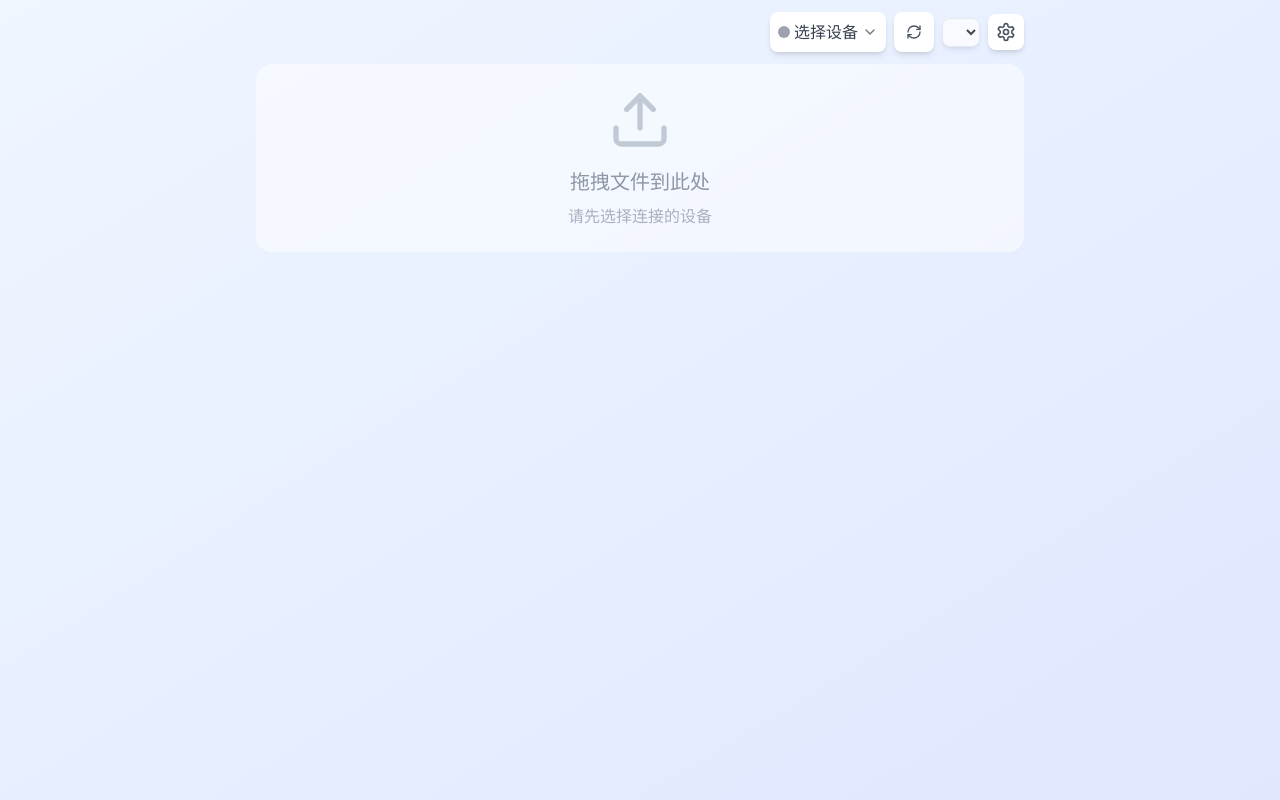
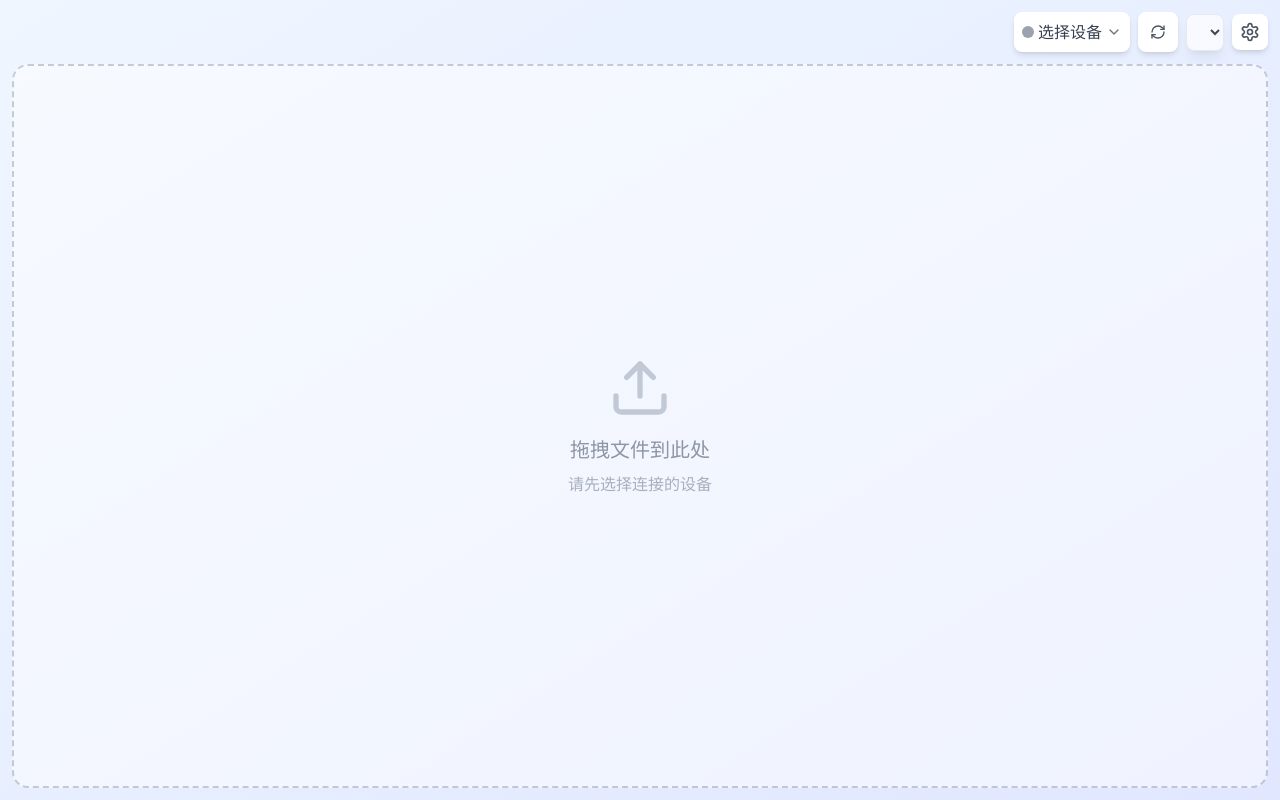
Before and after one commit to bob-mou/push_tool, a React (Vite) app: page / in a window 1280 px wide. Built offline with nearby package versions, Linux system fonts and the light colour scheme.

Commit message:
refactor(ui): 优化布局样式和组件结构，移除无用代码
- 调整多个组件的flex布局和高度设置
- 更新TransferLogViewer的统计信息样式
- 移除TargetPathSelector中保存路径相关逻辑
- 优化SettingsModal的标签页样式
- 更新构建文件中的资源引用

```diff
--- a/src/App.tsx
+++ b/src/App.tsx
@@ -5,7 +5,7 @@ import './electron.css';
 export default function App() {
   const isHelp = window.location.hash === '#/help' || new URLSearchParams(window.location.search).get('view') === 'help';
   return (
-    <div className="h-screen electron-drag">
+    <div className="h-full min-h-0 electron-drag flex flex-col">
       {isHelp ? <HelpPage /> : <FileDropZone />}
     </div>
   );
--- a/src/components/FileDropZone.tsx
+++ b/src/components/FileDropZone.tsx
@@ -225,8 +225,8 @@ export function FileDropZone() {
   }, [setTransferProgress]);
 
   return (
-    <div className="min-w-[320px] w-full min-h-screen bg-gradient-to-br from-blue-50 to-indigo-100 p-3">
-      <div className="w-[60vw] max-w-[60vw] m-auto flex flex-col">
+    <div className="min-w-[320px] w-full h-full min-h-0 bg-gradient-to-br from-blue-50 to-indigo-100 p-3 flex flex-col">
+      <div className="flex flex-col flex-1">
         {/* 顶部工具栏 */}
         <div className="flex justify-end items-center mb-3 electron-drag">
           <div className="flex items-center space-x-2">
@@ -255,10 +255,10 @@ export function FileDropZone() {
           {...getRootProps()}
           className={`
             electron-no-drag
-            relative border-0 rounded-2xl p-6 text-center transition-all duration-300
+            relative border-2 border-dashed rounded-2xl p-6 text-center transition-all duration-300
             ${isDragActive
-              ? 'border-blue-500 bg-blue-50 scale-105'
-              : 'border-gray-300 bg-white hover:border-gray-400'
+              ? 'border-blue-600 bg-blue-80 scale-105'
+              : 'border-gray-400 bg-white hover:border-gray-400'
             }
             ${(!selectedDevice || isTransferring) ? 'opacity-50 cursor-not-allowed' : 'cursor-pointer'}
             min-w-[90px] flex-1 flex items-center justify-center
--- a/src/components/SettingsModal.tsx
+++ b/src/components/SettingsModal.tsx
@@ -42,7 +42,7 @@ export function SettingsModal({ onClose }: SettingsModalProps) {
 
   return (
     <div className="fixed inset-0 bg-black bg-opacity-10 flex items-center justify-center z-10">
-      <div className="bg-white rounded-lg w-full max-w-[90vw] sm:max-w-xl md:max-w-2xl lg:max-w-4xl xl:max-w-5xl max-h-[85vh] shadow-l flex flex-col">
+      <div className="bg-white rounded-lg w-full max-w-[90vw] sm:max-w-xl md:max-w-2xl lg:max-w-4xl xl:max-w-5xl max-h-[85vh] overflow-hidden shadow-l flex flex-col">
         <div className="flex items-center justify-between p-1 electron-drag">
           <div className="flex items-center space-x-1">
             <SettingsIcon className="w-5 h-5 text-gray-600" />
@@ -67,10 +67,10 @@ export function SettingsModal({ onClose }: SettingsModalProps) {
         </div>
 
         {/* 标签页导航 */}
-        <div className="flex border-b px-3">
+        <div className="flex border-b px-3 ">
           <button
             onClick={() => setActiveTab('general')}
-            className={`px-3 py-2 text-sm font-medium border-b-2 transition-colors ${
+            className={`px-3 py-2 text-lg font-medium border-b-2 transition-colors ${
               activeTab === 'general'
                 ? 'border-blue-500 text-blue-600'
                 : 'border-transparent text-gray-500 hover:text-gray-700'
@@ -80,10 +80,10 @@ export function SettingsModal({ onClose }: SettingsModalProps) {
           </button>
           <button
             onClick={() => setActiveTab('logs')}
-            className={`px-3 py-2 text-sm font-medium border-b-2 transition-colors ${
+            className={`px-3 py-2 text-lg font-medium border-b-2 transition-colors ${
               activeTab === 'logs'
-                ? 'border-blue-500 text-blue-600'
-                : 'border-transparent text-gray-500 hover:text-gray-700'
+                ? 'border-blue-500 text-blue-900'
+                : 'border-transparent text-gray-900 hover:text-gray-900'
             }`}
           >
             <History className="w-4 h-4 inline mr-1" />
@@ -92,9 +92,9 @@ export function SettingsModal({ onClose }: SettingsModalProps) {
         </div>
 
         {/* 标签页内容 */}
-        <div className="flex-1 overflow-y-auto p-3 leading-tight min-h-[320px]">
+        <div className="flex-1 min-h-0 overflow-y-auto p-1 leading-tight">
           {activeTab === 'general' && (
-            <div className="space-y-1">
+            <div className="space-y-1 p-3 leading-tight">
               <div className="flex items-center justify-between">
                 <div className="flex flex-wrap items-center gap-1.5">
                   <Play className="w-4 h-4 text-gray-600" />
--- a/src/components/TargetPathSelector.tsx
+++ b/src/components/TargetPathSelector.tsx
@@ -30,11 +30,8 @@ export function TargetPathSelector({ onSelect }: TargetPathSelectorProps) {
   const deviceType = selectedDevice?.type || 'android';
   const list = useMemo(() => {
     const base: OptionItem[] = deviceType === 'android' ? options.android : options.ios;
-    const saved = deviceType === 'android' ? savedPaths.android : savedPaths.ios;
-    const savedItem: OptionItem | null = saved && saved.trim() ? { name: '当前保存路径', path: saved.trim() } : null;
-    const merged = savedItem ? [savedItem, ...base] : base;
-    return merged;
-  }, [deviceType, options, savedPaths]);
+    return base;
+  }, [deviceType, options]);
 
   useEffect(() => {
     const first = list[0]?.path;
@@ -51,9 +48,9 @@ export function TargetPathSelector({ onSelect }: TargetPathSelectorProps) {
     <select
       value={selectedKey}
       onChange={(e) => setSelectedKey(e.target.value)}
-      className="px-2 py-1 rounded-lg bg-white shadow-md border border-gray-200 text-sm"
+      className="px-2 py-2 rounded-lg bg-white shadow-lg border border-gray-200 text-sm"
       disabled={!selectedDevice}
-      title="选择目标目录"
+      title="目标目录"
     >
       {list.map((item) => (
         <option key={`${deviceType}-${item.name}-${item.path}`} value={item.path}>
--- a/src/components/TransferLogViewer.tsx
+++ b/src/components/TransferLogViewer.tsx
@@ -102,43 +102,43 @@ export function TransferLogViewer({ onClose }: TransferLogViewerProps) {
   }
 
   return (
-    <div className="p-3 space-y-3 leading-tight">
+    <div className="p-3 space-y-1 leading-tight">
       {/* 统计信息 */}
       {stats && (
-        <div className="bg-gray-50 rounded-lg p-3">
-          <h3 className="text-lg font-semibold text-gray-200 mb-2 flex items-center space-x-1">
-            <Smartphone className="w-3 h-2" />
+        <div className="bg-gray-50 rounded-lg pt-1 pb-2">
+          <h3 className="text-lg font-semibold text-gray-600 mb-1 flex items-center space-x-1">
+            <Smartphone className="w-6 h-4" />
             <span>传输统计</span>
           </h3>
 
-          <div className="grid grid-cols-2 md:grid-cols-2 gap-1">
-            <div className="text-center">
-              <div className="text-2xl font-bold text-blue-200">{stats.total}</div>
-              <div className="text-m text-gray-200">总传输</div>
+          <div className="flex flex-row flex-nowrap gap-x-2">
+            <div className="flex-1 text-center">
+              <div className="text-2xl font-bold text-blue-600">{stats.total}</div>
+              <div className="text-m text-gray-600">总传输</div>
             </div>
-            <div className="text-center">
-              <div className="text-2xl font-bold text-green-200">{stats.successful}</div>
-              <div className="text-m text-gray-200">成功</div>
+            <div className="flex-1 text-center">
+              <div className="text-2xl font-bold text-green-600">{stats.successful}</div>
+              <div className="text-m text-gray-600">成功</div>
             </div>
-            <div className="text-center">
-              <div className="text-2xl font-bold text-red-200">{stats.failed}</div>
-              <div className="text-m text-gray-200">失败</div>
+            <div className="flex-1 text-center">
+              <div className="text-2xl font-bold text-red-600">{stats.failed}</div>
+              <div className="text-m text-gray-600">失败</div>
             </div>
-            <div className="text-center">
-              <div className="text-2xl font-bold text-purple-200">
+            <div className="flex-1 text-center">
+              <div className="text-2xl font-bold text-purple-600">
                 {stats.byDeviceType.android + stats.byDeviceType.ios}
               </div>
-              <div className="text-m text-gray-200">设备数</div>
+              <div className="text-m text-gray-600">设备数</div>
             </div>
           </div>
 
-          <div className="mt-2 flex justify-center space-x-3 text-sm">
+          <div className="mt-1 flex justify-center space-x-2 text-lg gap-x-10">
             <div className="flex items-center space-x-1">
-              <div className="w-3 h-3 bg-green-500 rounded-full"></div>
+              <div className="w-4 h-4 bg-green-500 rounded-full"></div>
               <span>Android: {stats.byDeviceType.android}</span>
             </div>
             <div className="flex items-center space-x-1">
-              <div className="w-3 h-3 bg-blue-500 rounded-full"></div>
+              <div className="w-4 h-4 bg-blue-500 rounded-full"></div>
               <span>iOS: {stats.byDeviceType.ios}</span>
             </div>
           </div>
@@ -155,21 +155,21 @@ export function TransferLogViewer({ onClose }: TransferLogViewerProps) {
         <div className="flex space-x-2">
           <button
             onClick={loadTransferData}
-            className="px-3 py-1 text-sm bg-gray-100 text-gray-700 rounded hover:bg-gray-200 flex items-center space-x-1"
+            className="px-3 py-1 text-sm bg-gray-100 text-gray-700 rounded hover:bg-gray-600 flex items-center space-x-1"
           >
             <RefreshCw className="w-4 h-4" />
           </button>
 
           <button
             onClick={exportLogs}
-            className="px-3 py-1 text-sm bg-blue-100 text-blue-700 rounded hover:bg-blue-200 flex items-center space-x-1"
+            className="px-3 py-1 text-sm bg-blue-100 text-blue-700 rounded hover:bg-blue-600 flex items-center space-x-1"
           >
             <Download className="w-4 h-4" />
           </button>
 
           <button
             onClick={clearLogs}
-            className="px-3 py-1 text-sm bg-red-100 text-red-700 rounded hover:bg-red-200 flex items-center space-x-1"
+            className="px-3 py-1 text-sm bg-red-100 text-red-700 rounded hover:bg-red-600 flex items-center space-x-1"
           >
             <Trash2 className="w-4 h-4" />
           </button>
@@ -177,7 +177,7 @@ export function TransferLogViewer({ onClose }: TransferLogViewerProps) {
       </div>
 
       {/* 日志列表 */}
-      <div className="space-y-2 max-h-96 overflow-y-auto">
+      <div className="space-y-2">
         {logs.length === 0 ? (
           <div className="text-center py-8 text-gray-500">
             <FileText className="w-12 h-12 mx-auto mb-2 opacity-50" />
--- a/src/pages/HelpPage.tsx
+++ b/src/pages/HelpPage.tsx
@@ -2,7 +2,7 @@ import { X, HelpCircle, Smartphone, Upload, Info } from 'lucide-react';
 
 export function HelpPage() {
   return (
-    <div className="min-h-screen bg-white p-0">
+    <div className="h-full min-h-0 bg-white p-0 flex flex-col">
       <div className="w-full h-full p-4 overflow-y-auto">
         <div className="flex items-center justify-between mb-1 electron-drag">
           <div className="flex items-center space-x-2">
```
Also changed, not shown: 5 other files (tests, documents, lock files or other folders).
